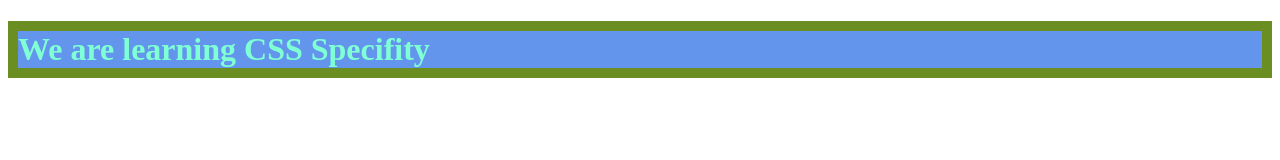
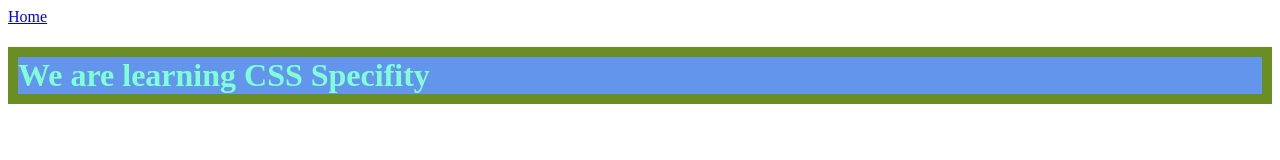
Before and after one commit to Mhtonoy/css-specifity, a plain HTML site: page 01-specifity01.html in a window 1280 px wide. Drawn offline with Linux system fonts and the light colour scheme.

Commit message:
index.html file added

```diff
--- a/01-specifity01.html
+++ b/01-specifity01.html
@@ -14,6 +14,11 @@
     <link rel="stylesheet" href="style01.css">
 </head>
 <body>
+    <header>
+        <nav>
+            <a href="./index.html">Home</a>
+        </nav>
+    </header>
     <h1 style="color: aquamarine;">We are learning CSS Specifity</h1>
 </body>
 </html>
```
Also changed, not shown: index.html (added, +16 -0 lines).
